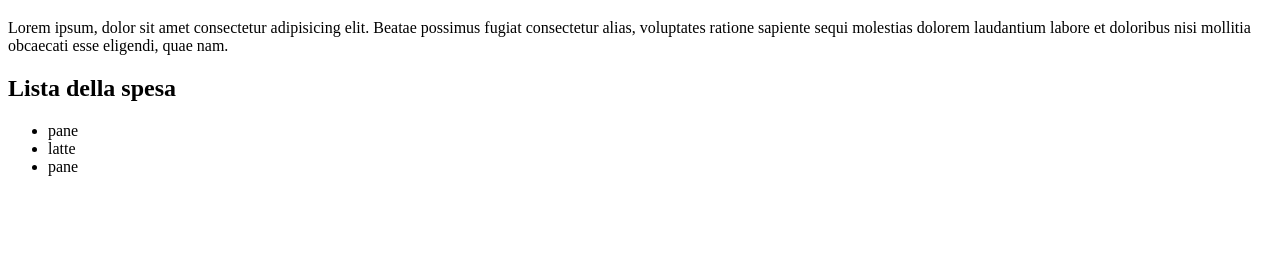
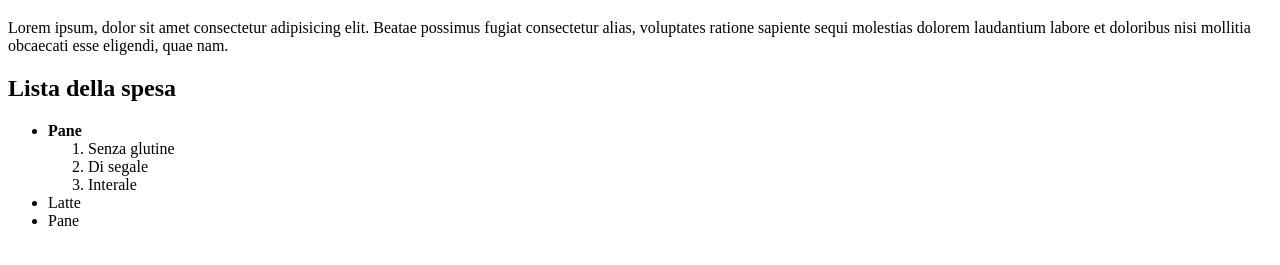
Before and after one commit to Leovilcu1/initial-HTML-04-11, a plain HTML site: page index.html in a window 1280 px wide. Shown: the part 61-326 px from the top of the page. Drawn offline with Linux system fonts and the light colour scheme.

Commit message:
add-inizio-html

```diff
--- a/index.html
+++ b/index.html
@@ -24,13 +24,18 @@
     <h2>Lista della spesa</h2>
     <ul>
         <li>
-            pane
+            <strong>Pane</strong>
+            <ol>
+                <li>Senza glutine</li>
+                <li>Di segale</li>
+                <li>Interale</li>
+            </ol>
         </li>
         <li>
-            latte
+            Latte
         </li>
         <li>
-            pane
+            Pane
         </li>
     </ul>
             <!-- fine lista spesa-->
```
